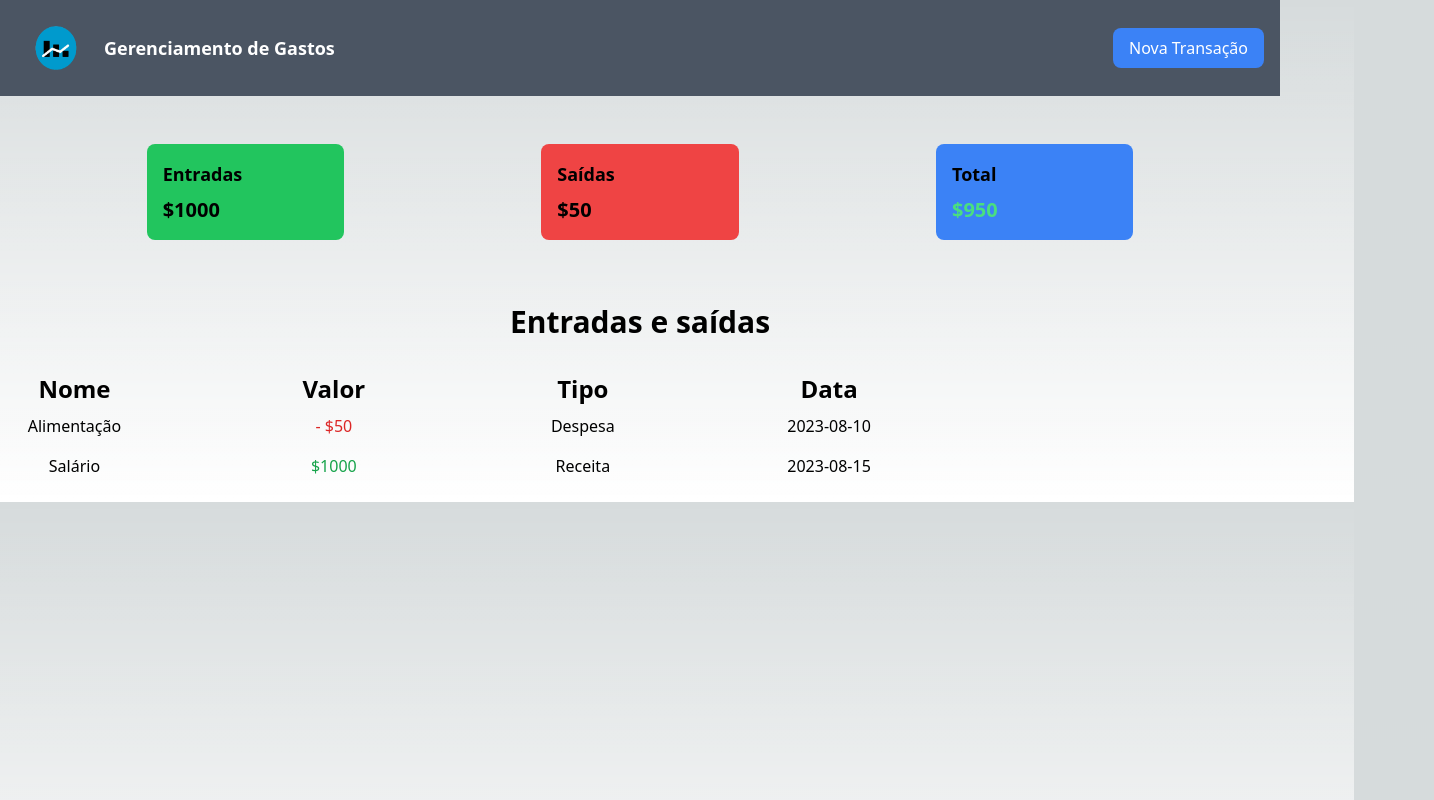
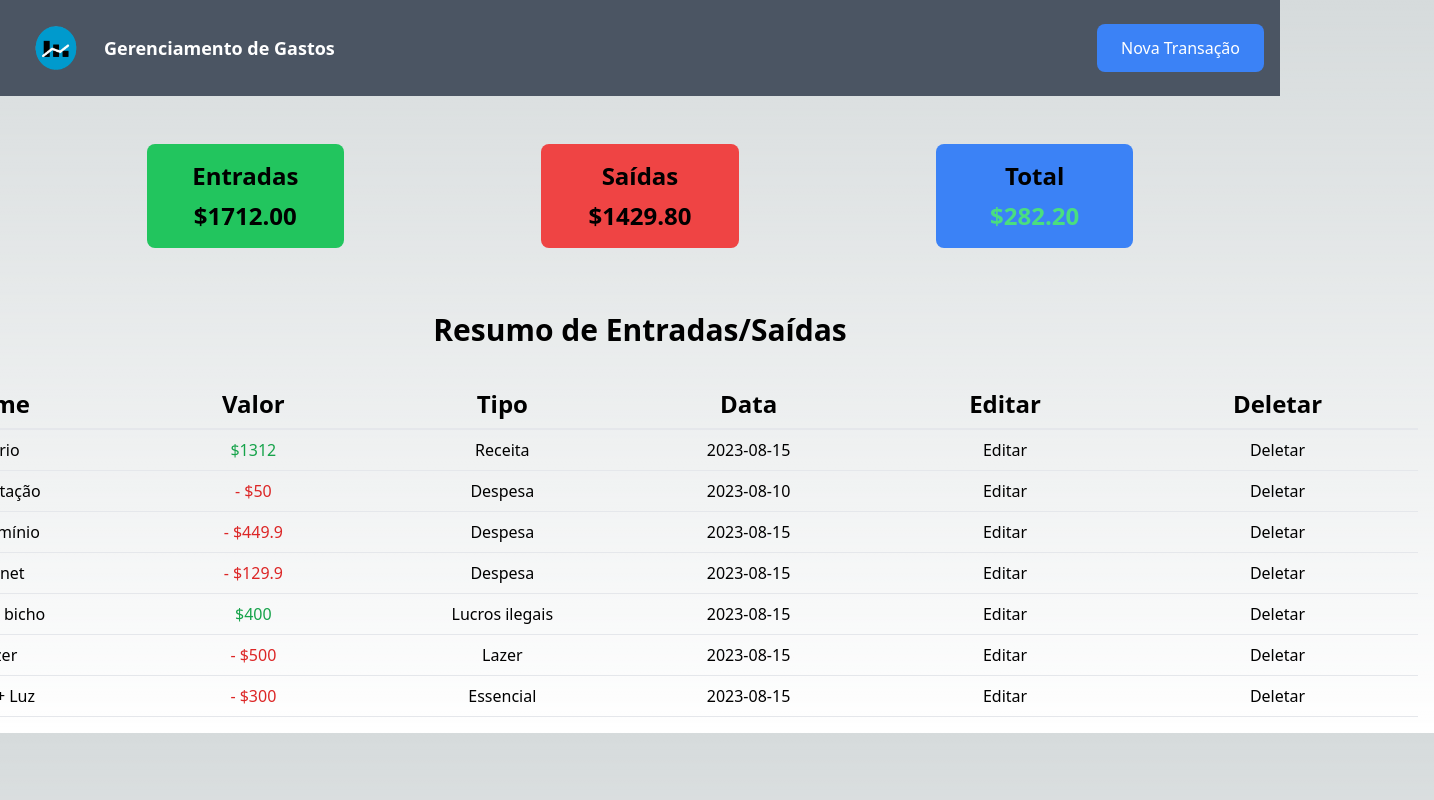
Before and after one commit to Mikael-Kalashnikov/sistema-de-controle-de-gastos-pessoais, a Next.js app: page /home in a window 1280 px wide. Shown: the whole page, 1434 px wide, since content can reach past the window. Built offline with nearby package versions, Linux system fonts and the light colour scheme.

Commit message:
frontend changes

```diff
--- a/pages/home/index.tsx
+++ b/pages/home/index.tsx
@@ -1,22 +1,57 @@
 import Link from "next/link";
-import React from "react";
+import React, { useState } from "react";
 import logo from "../Images/logo.png";
-import { TransactionModal } from "@/components/TransactionModal";
 
 function Home() {
+  const [isModalOpen, setIsModalOpen] = useState(false);
   const transactions = [
     {
       id: 1,
+      name: "Salário",
+      amount: 1312,
+      type: "Receita",
+      date: "2023-08-15",
+    },
+    {
+      id: 2,
       name: "Alimentação",
       amount: -50,
       type: "Despesa",
       date: "2023-08-10",
     },
     {
-      id: 2,
-      name: "Salário",
-      amount: 1000,
-      type: "Receita",
+      id: 3,
+      name: "Condomínio",
+      amount: -449.9,
+      type: "Despesa",
+      date: "2023-08-15",
+    },
+    {
+      id: 4,
+      name: "Internet",
+      amount: -129.9,
+      type: "Despesa",
+      date: "2023-08-15",
+    },
+    {
+      id: 5,
+      name: "Jogo do bicho",
+      amount: 400,
+      type: "Lucros ilegais",
+      date: "2023-08-15",
+    },
+    {
+      id: 6,
+      name: "Blazer",
+      amount: -500,
+      type: "Lazer",
+      date: "2023-08-15",
+    },
+    {
+      id: 7,
+      name: "Água + Luz",
+      amount: -300,
+      type: "Essencial",
       date: "2023-08-15",
     },
   ];
@@ -33,57 +68,57 @@ function Home() {
 
   return (
     <div>
-      <TransactionModal isOpen={false} />
       <div className="flex justify-between items-center p-4 bg-gray-600 text-white relative">
         <div className="flex items-center">
           <img src={logo.src} alt="Logo" className="w-20 h-16 mr-2" />
           <h1 className="text-lg font-semibold">Gerenciamento de Gastos</h1>
         </div>
-        <Link href={""}>
-          <button className="bg-blue-500 text-white px-4 py-2 rounded-lg hover:bg-blue-600">
-            Nova Transação
-          </button>
-        </Link>
+        <button
+          className="bg-blue-500 text-white px-6 py-3 rounded-lg hover:bg-blue-600"
+          //onClick={() => setIsModalOpen(true)}
+        >
+          Nova Transação
+        </button>
       </div>
-      <div className="flex justify-around p-12">
+      <div className="flex justify-around text-center text-2xl p-12">
         <div className="w-2/12 bg-green-500 p-4 rounded-lg">
-          <h2 className="text-lg font-semibold mb-2">Entradas</h2>
-          <p className="text-xl font-bold">${totalEntradas}</p>
+          <h2 className="font-semibold mb-2">Entradas</h2>
+          <p className="font-bold">${totalEntradas.toFixed(2)}</p>
         </div>
         <div className="w-2/12 bg-red-500 p-4 rounded-lg">
-          <h2 className="text-lg font-semibold mb-2">Saídas</h2>
-          <p className="text-xl font-bold">${totalSaidas}</p>
+          <h2 className="font-semibold mb-2">Saídas</h2>
+          <p className="font-bold">${totalSaidas.toFixed(2)}</p>
         </div>
         <div className="w-2/12 bg-blue-500 p-4 rounded-lg">
-          <h2 className="text-lg font-semibold mb-2">Total</h2>
+          <h2 className="font-semibold mb-2">Total</h2>
           <p
-            className={`text-xl font-bold ${
+            className={`font-bold ${
               total >= 0 ? "text-green-400" : "text-red-400"
             }`}
           >
-            ${total}
+            ${total.toFixed(2)}
           </p>
         </div>
       </div>
       <div className="flex justify-center">
         <div className="p-4">
           <h1 className="font-semibold mb-8 text-3xl text-center">
-            Entradas e saídas
+            Resumo de Entradas/Saídas
           </h1>
-          <table className="w-full">
+          <table className="w-full border-collapse">
             <thead>
-              <tr className="text-2xl">
-                <th className="px-24">Nome</th>
-                <th className="px-24">Valor</th>
-                <th className="px-24">Tipo</th>
-                <th className="px-24">Data</th>
-                <th className="px-24"></th>
-                <th className="px-24"></th>
+              <tr className="text-2xl border-b-2">
+                <th className="px-24 py-2 text-center">Nome</th>
+                <th className="px-24 py-2 text-center">Valor</th>
+                <th className="px-24 py-2 text-center">Tipo</th>
+                <th className="px-24 py-2 text-center">Data</th>
+                <th className="px-24 py-2">Editar</th>
+                <th className="px-24 py-2">Deletar</th>
               </tr>
             </thead>
             <tbody>
               {transactions.map((transaction) => (
-                <tr key={transaction.id}>
+                <tr key={transaction.id} className="border-b">
                   <td className="p-2 text-center">{transaction.name}</td>
                   <td
                     className={`p-2 text-center ${
@@ -97,9 +132,11 @@ function Home() {
                   <td className="p-2 text-center">{transaction.type}</td>
                   <td className="p-2 text-center">{transaction.date}</td>
                   <td className="p-2 text-center">
-                    <Link href={""}></Link>
+                    <Link href={""}>Editar</Link>
                   </td>
-                  <td className="p-2 text-center"></td>
+                  <td className="p-2 text-center">
+                    <button>Deletar</button>
+                  </td>
                 </tr>
               ))}
             </tbody>
```
Also changed, not shown: package.json (+8 -3 lines), 1 other file (tests, documents, lock files or other folders).
